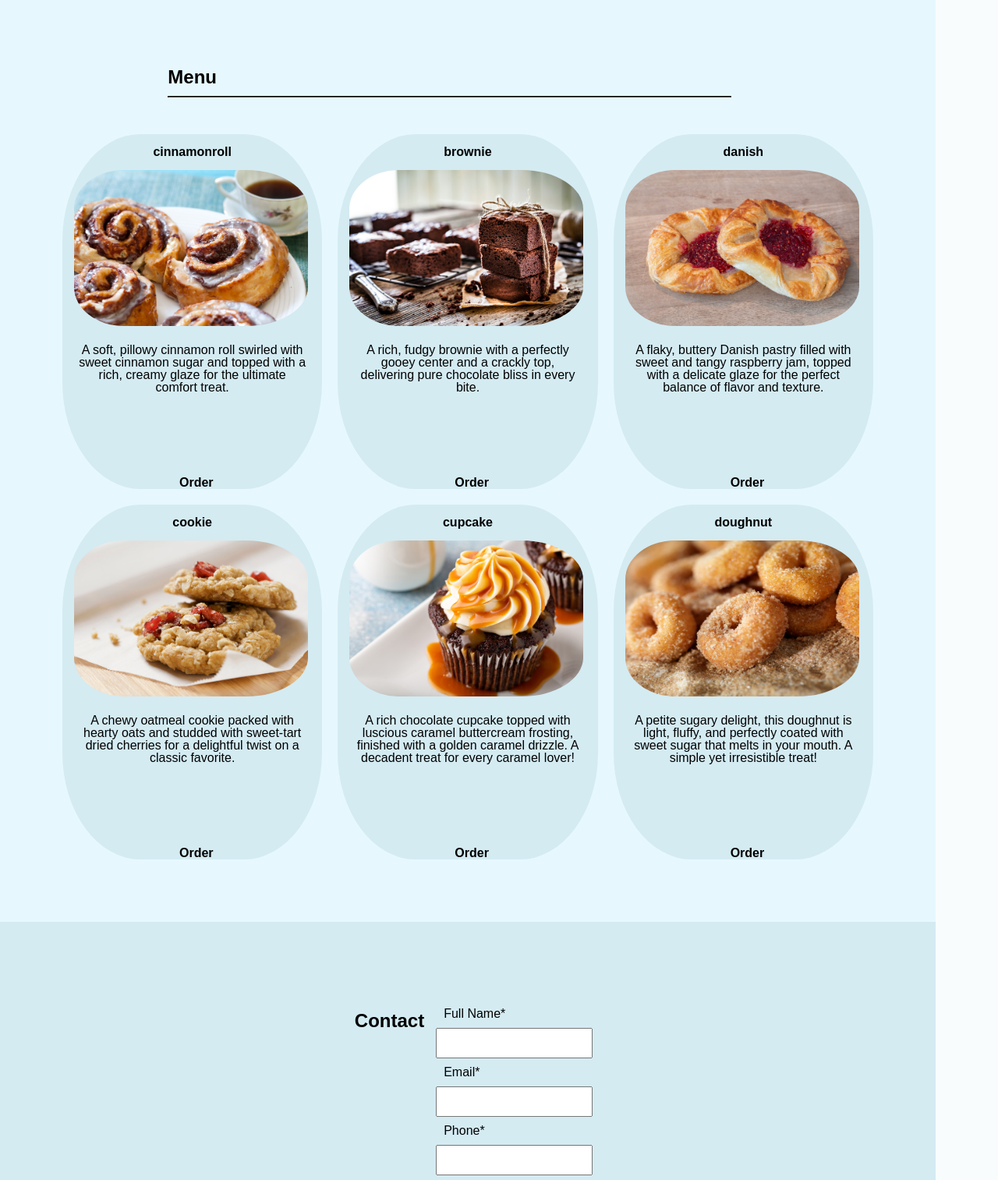
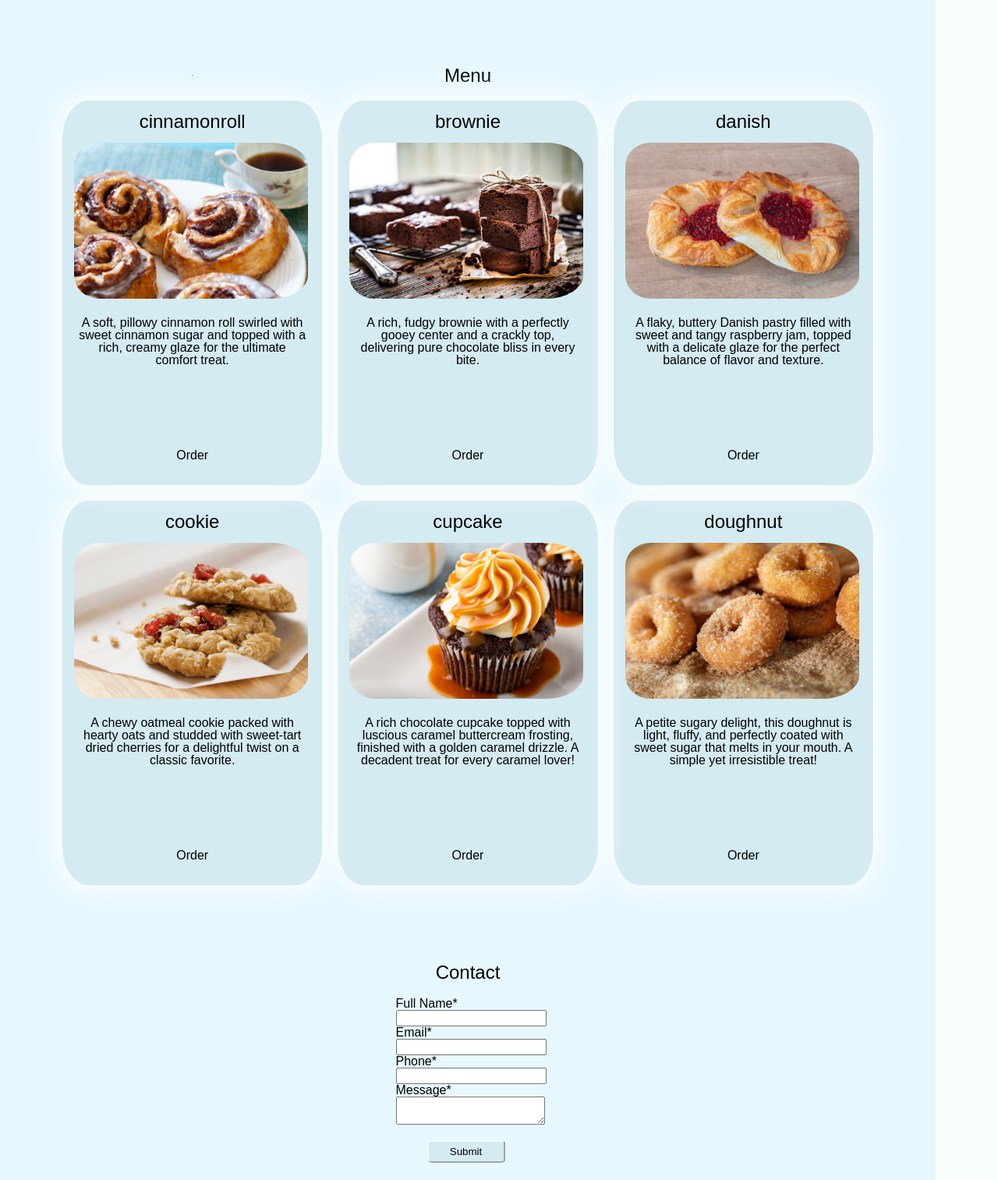
Before and after one commit to CindyAnell/SweetDreams, a plain HTML site: page index.html in a window 1280 px wide. Shown: the part 933-2446 px from the top of the page at 78% size. Drawn offline with Linux system fonts and the light colour scheme; a web font is replaced by a local one.

Commit message:
progress

```diff
--- a/index.html
+++ b/index.html
@@ -38,7 +38,7 @@
         <p>At Sweet Dreams, we believe that every treat should feel like a dream come true. From freshly baked bread to decadent pastries, cookies, cakes, and everything in between, we have something to satisfy every sweet (and savory) craving.</p>
 
         <h3>Featured item</h3>
-        <img src="images/danish-s.jpg" class="featured" alt="image of danish pastry">
+        <img src="images/danish-m.png" class="featured" alt="image of danish pastry">
         <!--add link to order-->
         <a href="#order">Order</a>
 
@@ -46,7 +46,8 @@
     </section>
 
     <section id="about">
-        <h2>Our Mission<hr></h2>
+        <h2>Our Mission</h2>
+        <hr>
         <img src="images/bakingcompany.png" class="featured" alt="image of a woman smiling while working at a bakery">
 
         <h3>Notorious<br> for causing<br> toothaches</h3>
@@ -56,7 +57,8 @@
 
 
     <section id="menu">
-        <h2>Menu<hr></h2>
+        <h2>Menu</h2>
+        <hr>
 
     <section class="doughnut">
         <h3>doughnut</h3>
@@ -140,13 +142,10 @@
         <form>
             <label for="myName">Full Name<span class="required">*</span></label>
             <input type="text" name="myName" id= "myName" autocomplete="name" required>
-
             <label for="myEmail">Email<span class="required">*</span></label>
             <input type="email" name="myEmail" id="myEmail" autocomplete="email" required>
-
             <label for="myPhone">Phone<span class="required">*</span></label>
             <input type="tel" name="myPhone" id="myPhone" autocomplete="tel" required>
-
             <label for="message">Message<span class="required">*</span></label>
 	        <textarea name= "message" id="message" required></textarea>
 	        <input type="submit" name="mySubmit" id="mySubmit">
@@ -185,7 +184,6 @@
 
         </section>
 
-        <p>&copy;2024</p>
     </footer>
 </body>
 
--- a/styes.css
+++ b/styes.css
@@ -65,12 +65,8 @@ p{
     min-height: 150px;
 }
 
-h2, h1{
-    font-family: "sweet-sans-pro", sans-serif;
-    font-weight: 800;
-    font-style: normal;
-    padding: 15px;
-    font-size: 1.5rem;
+h2{
+    font-size:1.5em;
 }
 
 
@@ -182,7 +178,11 @@ header img{
 }
 
 #home img{
-    border-radius: 20%;
+    background-color: #e6f8fe;
+    border-radius: 50%;
+    box-shadow: 0 0 10px #e6f8fe, 0 0 20px #e6f8fe, 0 0 30px #e6f8fe,
+      0 0 40px #e6f8fe;
+
 }
 
 /*About Section*/
@@ -203,7 +203,8 @@ header img{
 #about > h2{
     grid-row:2/1 ;
     grid-column:2/2 ;
-    padding-bottom: 350px;
+    padding-bottom: 300px;
+    text-align: center;
 
 }
 
@@ -232,17 +233,14 @@ header img{
     padding:10px;
     width:626px;
     height:351px;
+    background-color: #f8fcfd;
     border-radius: 10%;
+    box-shadow: 0 0 10px #f8fcfd, 0 0 20px #f8fcfd, 0 0 30px #f8fcfd,
+      0 0 40px #f8fcfd;
 
 
 }
 
-
-#about hr{
-    border-color: black;
-    border-width: .1px;
-    width:300px;
-}
 
 /*Menu*/
 
@@ -258,20 +256,15 @@ header img{
     background-color: #e6f8fe;
 }
 
-#menu hr{
-    width:1150%;
-    align-content: center;
-    border-color: black;
-    border-width: .1px;
-
-}
 
 #menu p{
     padding:20px;
 }
 
 #menu > h2{
-    z-index: 2;
+    grid-row:2/1 ;
+    grid-column:2/2 ;
+    text-align: center;
 
 
 
@@ -281,13 +274,15 @@ header img{
     grid-row:2/2 ;
     grid-column:1/1 ;
     background-color: #d4ebf2;
-    border-radius: 30%;
+    border-radius: 10%;
+    box-shadow: 0 0 10px #f8fcfd, 0 0 20px #f8fcfd, 0 0 30px #f8fcfd,
+      0 0 40px #f8fcfd;
 }
 
 .cinnamonroll img{
     width:300px;
     height:200px;
-    border-radius: 25%;
+    border-radius: 15%;
     padding-left: 15px;
 
 }
@@ -296,13 +291,15 @@ header img{
     grid-row:2/2 ;
     grid-column:2/2 ;
     background-color: #d4ebf2;
-    border-radius: 30%;
+    border-radius: 10%;
+    box-shadow: 0 0 10px #f8fcfd, 0 0 20px #f8fcfd, 0 0 30px #f8fcfd,
+    0 0 40px #f8fcfd;
 }
 
 .brownie img{
     width:300px;
     height:200px;
-    border-radius: 25%;
+    border-radius: 15%;
     padding-left: 15px;
 }
 
@@ -310,13 +307,15 @@ header img{
     grid-row:2/2 ;
     grid-column:3/3 ;
     background-color: #d4ebf2;
-    border-radius: 30%;
+    border-radius: 10%;
+    box-shadow: 0 0 10px #f8fcfd, 0 0 20px #f8fcfd, 0 0 30px #f8fcfd,
+    0 0 40px #f8fcfd;
 }
 
 .danish img{
     width:300px;
     height:200px;
-    border-radius: 25%;
+    border-radius: 15%;
     padding-left: 15px;
 }
 
@@ -324,13 +323,15 @@ header img{
     grid-row:3/3 ;
     grid-column:1/2 ;
     background-color: #d4ebf2;
-    border-radius: 30%;
+    border-radius: 10%;
+    box-shadow: 0 0 10px #f8fcfd, 0 0 20px #f8fcfd, 0 0 30px #f8fcfd,
+    0 0 40px #f8fcfd;
 }
 
 .cookie img{
     width:300px;
     height:200px;
-    border-radius: 25%;
+    border-radius: 15%;
     padding-left: 15px;
 }
 
@@ -338,13 +339,15 @@ header img{
     grid-row:3/3 ;
     grid-column:2/3 ;
     background-color: #d4ebf2;
-    border-radius: 30%;
+    border-radius: 10%;
+    box-shadow: 0 0 10px #f8fcfd, 0 0 20px #f8fcfd, 0 0 30px #f8fcfd,
+    0 0 40px #f8fcfd;
 }
 
 .cupcake img{
     width:300px;
     height:200px;
-    border-radius: 25%;
+    border-radius: 15%;
     padding-left: 15px;
 }
 
@@ -352,13 +355,15 @@ header img{
     grid-row:3/3 ;
     grid-column:3/3 ;
     background-color: #d4ebf2;
-    border-radius: 30%;
+    border-radius: 10%;
+    box-shadow: 0 0 10px #f8fcfd, 0 0 20px #f8fcfd, 0 0 30px #f8fcfd,
+    0 0 40px #f8fcfd;
 }
 
 .doughnut img{
     width:300px;
     height:200px;
-    border-radius: 25%;
+    border-radius: 15%;
     padding-left: 15px;
 
 }
@@ -366,11 +371,12 @@ header img{
 
 
 #menu a{
+    display:block;
     color: black;
     text-decoration: none;
     text-align: center;
-    font-weight: bold;
-    padding-left: 150px;
+    padding-bottom: 30px;
+
 
 }
 
@@ -381,7 +387,13 @@ header img{
 #menu h3{
     text-align: center;
     padding:15px;
-    font-weight: bold;
+    font-family: "dulcinea", sans-serif;
+    font-weight: 400;
+    font-style: normal;
+    font-size: 1.5rem;
+
+
+
 }
 
 
@@ -391,35 +403,43 @@ header img{
 
 
 #contact{
-    display:flex;
-    background-color: #d4ebf2;
-    padding: 100px;
-    align-content: center;
-    justify-content: center;
+    background-color: #e6f8fe;
 }
 
 form{
-    display:block;
+    display:grid;
+    justify-content: center;
+    align-items: center;
 
 }
 
-input,label,fieldset{
-    display:block;
-    padding: 10px;
-}
+label, input,fieldset,textarea{
+   width:100%;
 
-#contact > h2{
-    text-align: center;
 }
 
 
-#mySubmit{
+
+#contact > h2{
+    padding:20px;
+    text-align: center;
+
+}
+
+
+input[type="submit"]{
+    display:block;
     background-color: #d4ebf2;
     padding: 5px;
     border-radius: 10%;
     font-family: "sweet-sans-pro", sans-serif;
     font-style: normal;
     border-color: aliceblue;
+    width:100px;
+    margin-top: 20px;
+    margin-left: 40px;
+    margin-bottom: 30px;
+
 
 
 }
@@ -438,6 +458,7 @@ input,label,fieldset{
 
 
 #social {
+    padding-top: 15px;
     display:flex;
     flex-direction: row;
     align-content: center;
@@ -447,5 +468,5 @@ input,label,fieldset{
 }
 
 #social p {
-    z-index: 2;
+    text-align: center;
 }
```
Also changed, not shown: images/danish-m.jpg (deleted), images/danish-m.png (added), 2 other files.
